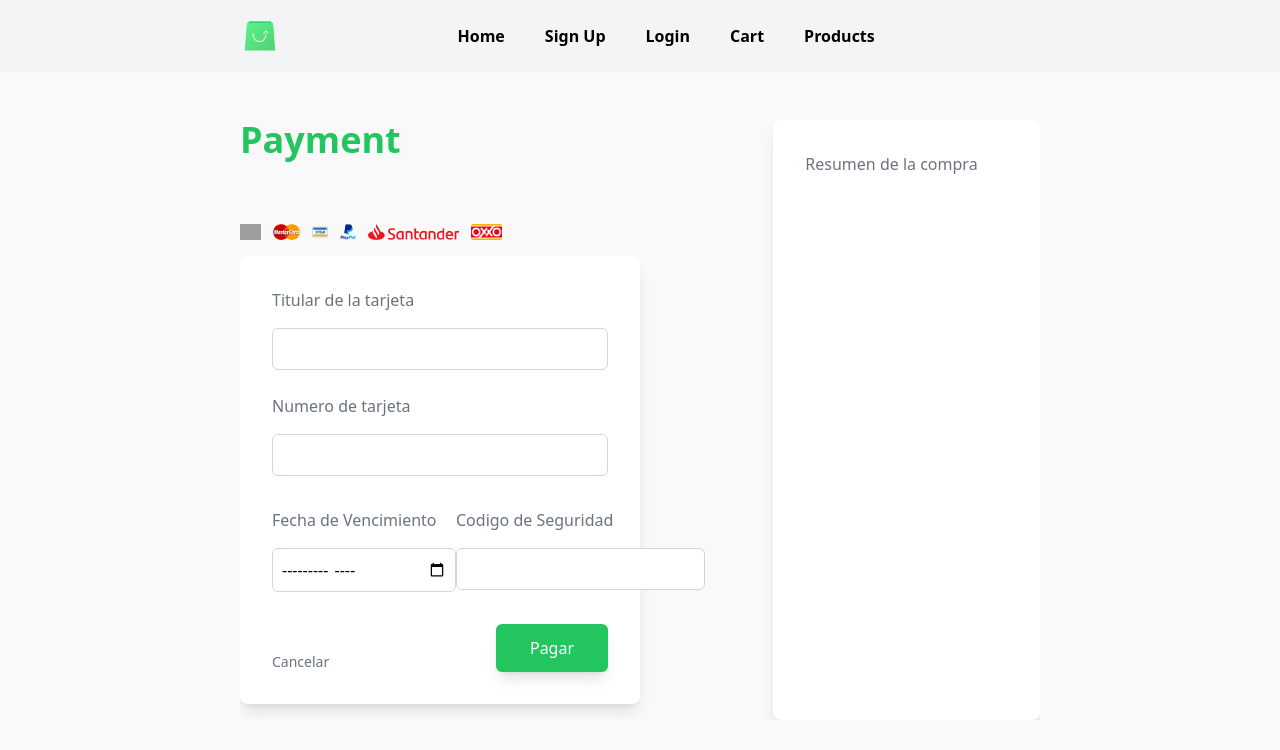
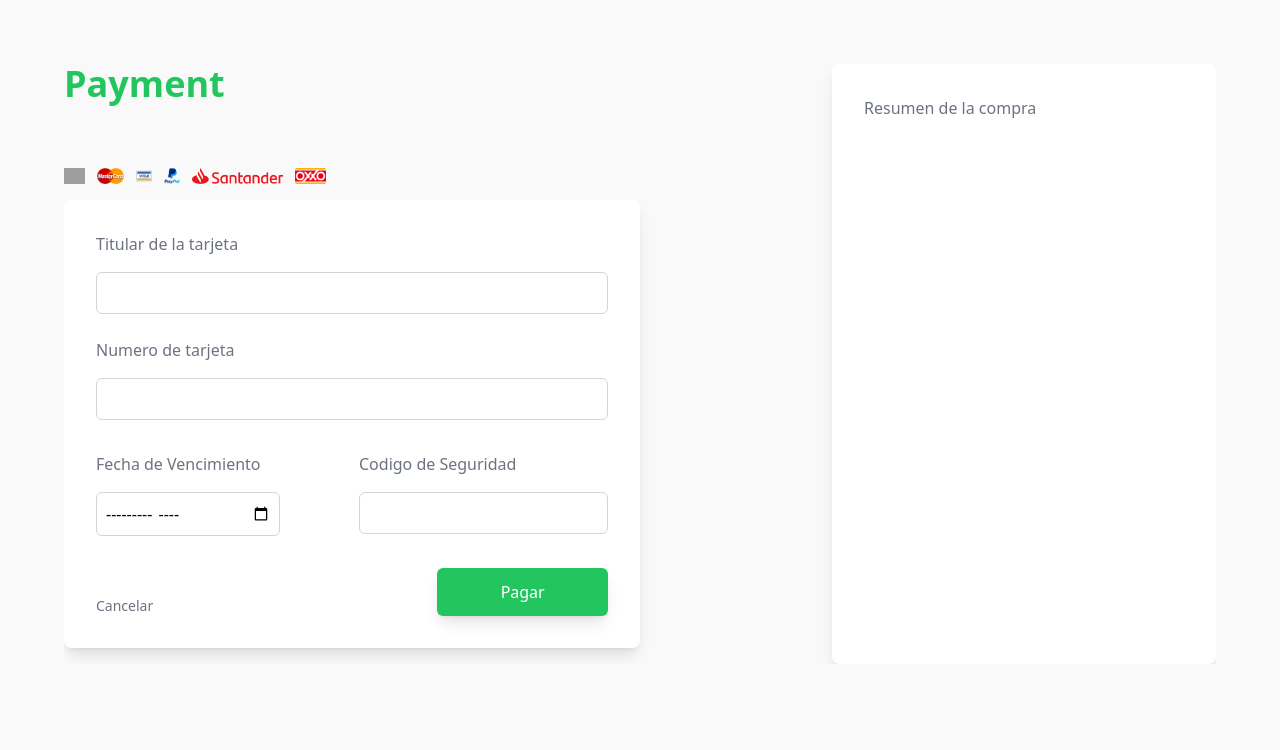
Before and after one commit to GukCM/TouchOfTech-Project-Academy, a React (Vite) app: page /cart/payment in a window 1280 px wide. Shown: the top 750 px of the page. Built offline with nearby package versions, Linux system fonts and the light colour scheme; grey boxes are pictures that could not be loaded.

Commit message:
ajuste en main, se reposiciono el path de payment

```diff
--- a/src/main.jsx
+++ b/src/main.jsx
@@ -36,11 +36,6 @@ const router = createBrowserRouter([
         errorElement: <ErrorPage />,
       },
       {
-        path: "cart/payment",
-        element: <Payment />,
-        errorElement: <ErrorPage />,
-      },
-      {
         path: "products",
         element: <Products />,
         errorElement: <ErrorPage />,
@@ -52,6 +47,11 @@ const router = createBrowserRouter([
       },
     ],
   },
+  {
+    path: "cart/payment",
+    element: <Payment />,
+    errorElement: <ErrorPage />,
+  },
 ]);
 
 ReactDOM.createRoot(document.getElementById("root")).render(
--- a/src/pages/Payment.jsx
+++ b/src/pages/Payment.jsx
@@ -27,7 +27,7 @@ const Payment = () => {
   };
 
   return (
-    <div>
+    <div className=" p-16">
       {isSubmitted ? (
         <div className=" w-full h-full flex items-center justify-center">
           <h1 className="text-3xl font-bold text-green-500">¡Transacción Exitosa!</h1>
```
